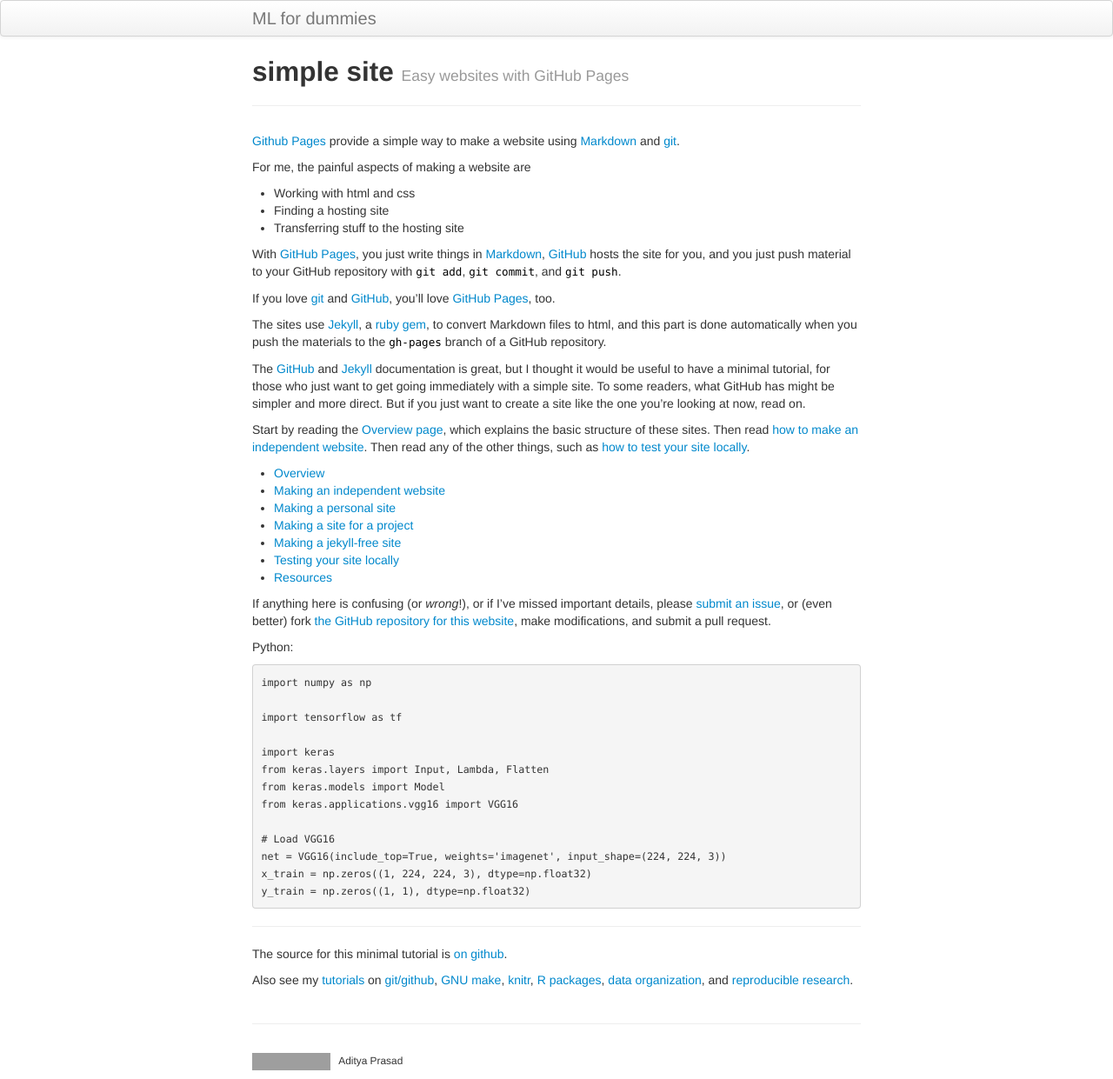
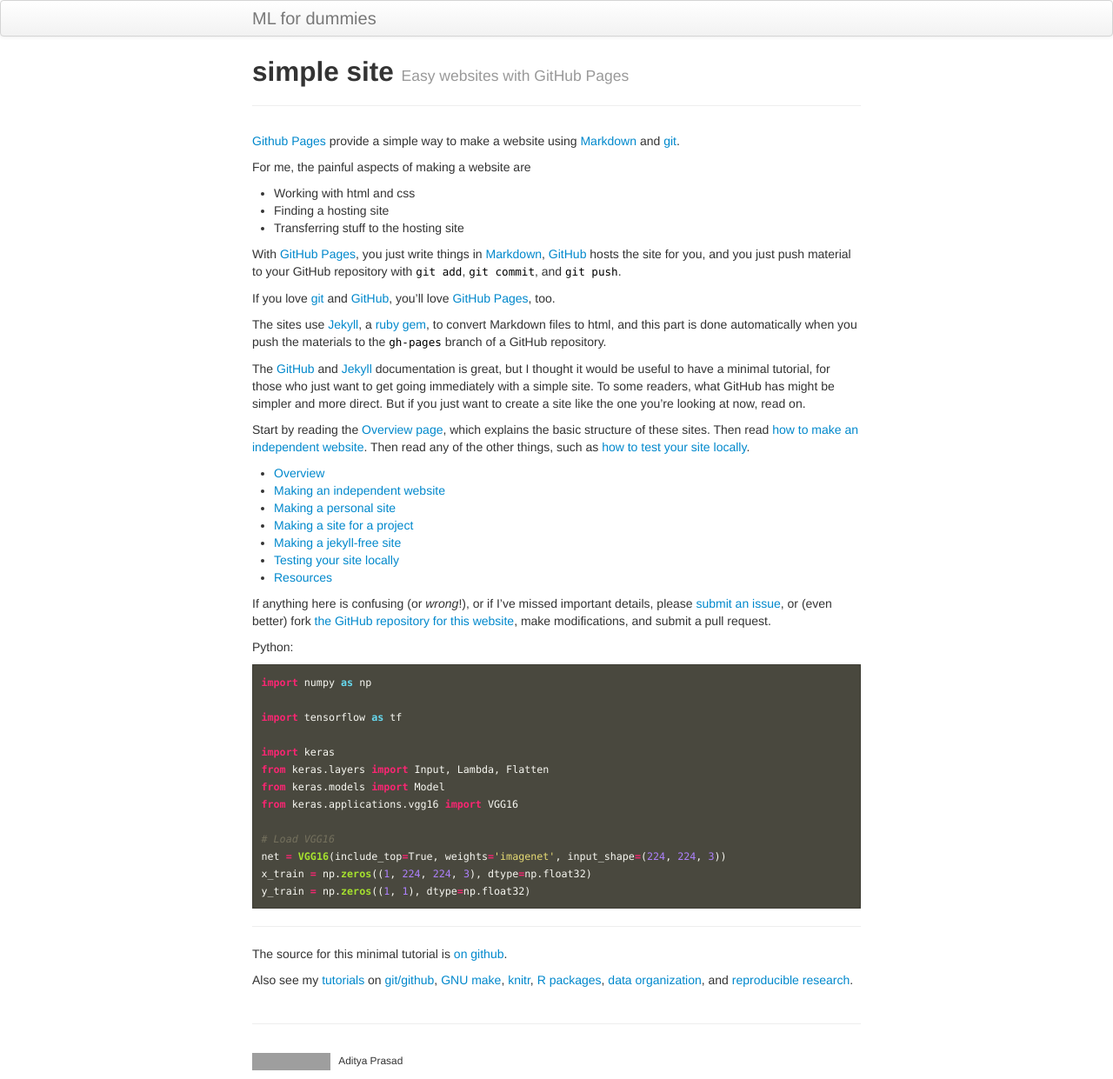
Before and after one commit to monktastic/blog, a Jekyll site: the page built from index.md, in a window 1280 px wide. Shown: the whole page at 87% size. Built offline with Jekyll 4.4.1, drawn with Linux system fonts in a browser that asks for light colours; grey boxes are pictures that could not be loaded.

Commit message:
Adding css for rouge

```diff
--- a/_layouts/default.html
+++ b/_layouts/default.html
@@ -4,3 +4,4 @@ theme :
 ---
 {% include JB/setup %}
 {% include themes/twitter/default.html %}
+<link href="/assets/css/syntax.css" rel="stylesheet" >
--- /dev/null
+++ b/assets/css/syntax.css
@@ -0,0 +1,210 @@
+.highlight table td { padding: 5px; }
+.highlight table pre { margin: 0; }
+.highlight .c, .highlight .cd {
+  color: #75715e;
+  font-style: italic;
+}
+.highlight .cm {
+  color: #75715e;
+  font-style: italic;
+}
+.highlight .c1 {
+  color: #75715e;
+  font-style: italic;
+}
+.highlight .cp {
+  color: #75715e;
+  font-weight: bold;
+}
+.highlight .cs {
+  color: #75715e;
+  font-weight: bold;
+  font-style: italic;
+}
+.highlight .err {
+  color: #960050;
+  background-color: #1e0010;
+}
+.highlight .gi {
+  color: #ffffff;
+  background-color: #324932;
+}
+.highlight .gd {
+  color: #ffffff;
+  background-color: #493131;
+}
+.highlight .ge {
+  color: #000000;
+  font-style: italic;
+}
+.highlight .gr {
+  color: #aa0000;
+}
+.highlight .gt {
+  color: #aa0000;
+}
+.highlight .gh {
+  color: #999999;
+}
+.highlight .go {
+  color: #888888;
+}
+.highlight .gp {
+  color: #555555;
+}
+.highlight .gs {
+  font-weight: bold;
+}
+.highlight .gu {
+  color: #aaaaaa;
+}
+.highlight .k, .highlight .kv {
+  color: #66d9ef;
+  font-weight: bold;
+}
+.highlight .kc {
+  color: #66d9ef;
+  font-weight: bold;
+}
+.highlight .kd {
+  color: #66d9ef;
+  font-weight: bold;
+}
+.highlight .kp {
+  color: #66d9ef;
+  font-weight: bold;
+}
+.highlight .kr {
+  color: #66d9ef;
+  font-weight: bold;
+}
+.highlight .kt {
+  color: #66d9ef;
+  font-weight: bold;
+}
+.highlight .kn {
+  color: #f92672;
+  font-weight: bold;
+}
+.highlight .ow {
+  color: #f92672;
+  font-weight: bold;
+}
+.highlight .o {
+  color: #f92672;
+  font-weight: bold;
+}
+.highlight .mf {
+  color: #ae81ff;
+}
+.highlight .mh {
+  color: #ae81ff;
+}
+.highlight .il {
+  color: #ae81ff;
+}
+.highlight .mi {
+  color: #ae81ff;
+}
+.highlight .mo {
+  color: #ae81ff;
+}
+.highlight .m, .highlight .mb, .highlight .mx {
+  color: #ae81ff;
+}
+.highlight .se {
+  color: #ae81ff;
+}
+.highlight .sb {
+  color: #e6db74;
+}
+.highlight .sc {
+  color: #e6db74;
+}
+.highlight .sd {
+  color: #e6db74;
+}
+.highlight .s2 {
+  color: #e6db74;
+}
+.highlight .sh {
+  color: #e6db74;
+}
+.highlight .si {
+  color: #e6db74;
+}
+.highlight .sx {
+  color: #e6db74;
+}
+.highlight .sr {
+  color: #e6db74;
+}
+.highlight .s1 {
+  color: #e6db74;
+}
+.highlight .ss {
+  color: #e6db74;
+}
+.highlight .s {
+  color: #e6db74;
+}
+.highlight .na {
+  color: #a6e22e;
+}
+.highlight .nc {
+  color: #a6e22e;
+  font-weight: bold;
+}
+.highlight .nd {
+  color: #a6e22e;
+  font-weight: bold;
+}
+.highlight .ne {
+  color: #a6e22e;
+  font-weight: bold;
+}
+.highlight .nf {
+  color: #a6e22e;
+  font-weight: bold;
+}
+.highlight .no {
+  color: #66d9ef;
+}
+.highlight .bp {
+  color: #f8f8f2;
+}
+.highlight .nb {
+  color: #f8f8f2;
+}
+.highlight .ni {
+  color: #f8f8f2;
+}
+.highlight .nn {
+  color: #f8f8f2;
+}
+.highlight .vc {
+  color: #f8f8f2;
+}
+.highlight .vg {
+  color: #f8f8f2;
+}
+.highlight .vi {
+  color: #f8f8f2;
+}
+.highlight .nv {
+  color: #f8f8f2;
+}
+.highlight .w {
+  color: #f8f8f2;
+}
+.highlight .nl {
+  color: #f8f8f2;
+  font-weight: bold;
+}
+.highlight .nt {
+  color: #f92672;
+}
+.highlight {
+  color: #f8f8f2;
+  background-color: #49483e;
+}
```
